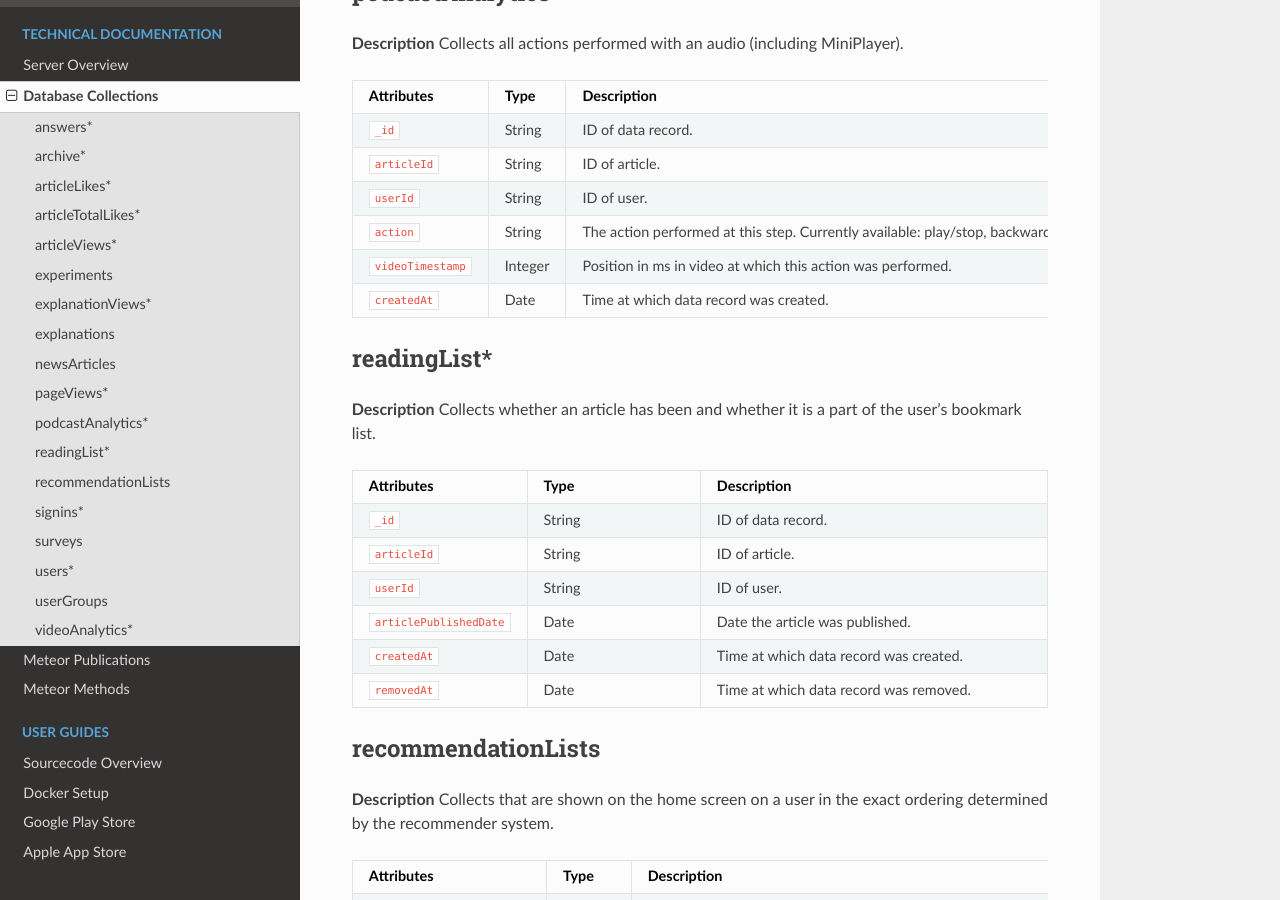
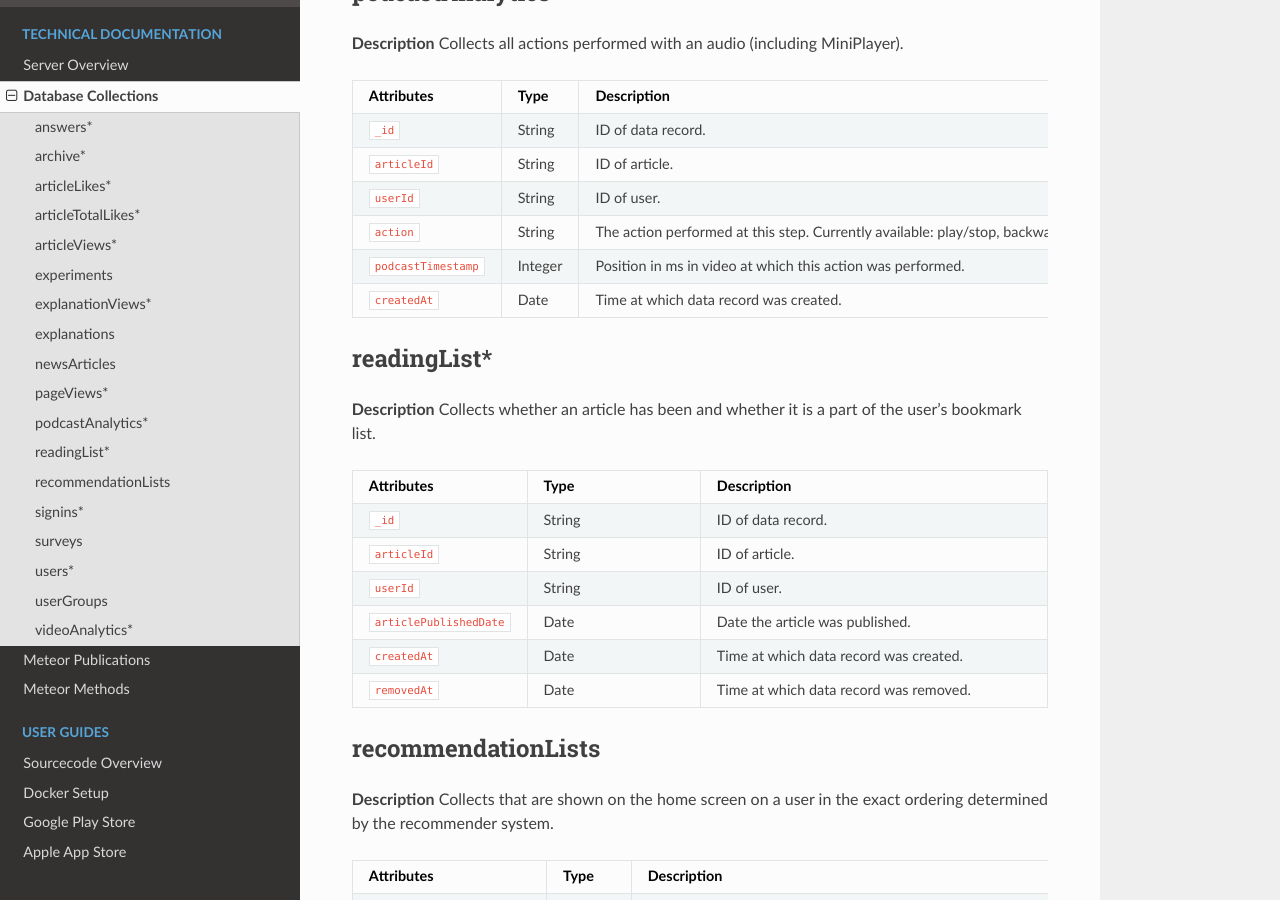
Before and after one commit to Informfully/Documentation, a Sphinx documentation site: the page built from docs/source/database.rst, in a window 1280 px wide and 900 px high, scrolled down 6366 px. Built offline with Sphinx 7.4.7 and the Read the Docs theme 2.0.0, drawn with Linux system fonts in a browser that asks for light colours.

Commit message:
Update database.rst

```diff
--- a/docs/source/database.rst
+++ b/docs/source/database.rst
@@ -485,7 +485,7 @@ podcastAnalytics*
    * - ``action``
      - String
      - The action performed at this step. Currently available: play/stop, backwards, fastforward, sliderSearchComplete, single-/doubleTapLeft, single-/doubleTapRight, heartbeat every 10 seconds, fullscreenExit/-activate.
-   * - ``videoTimestamp``
+   * - ``podcastTimestamp``
      - Integer
      - Position in ms in video at which this action was performed.
    * - ``createdAt``
```
